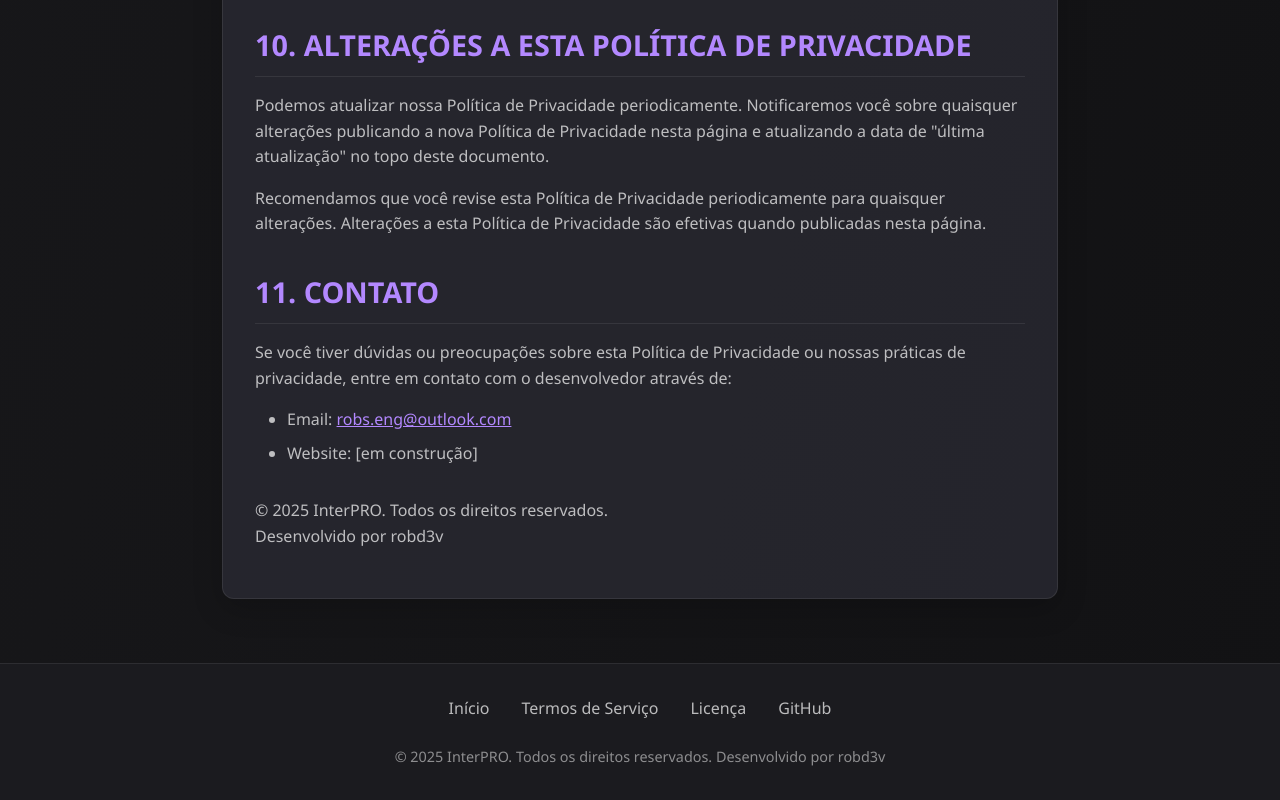
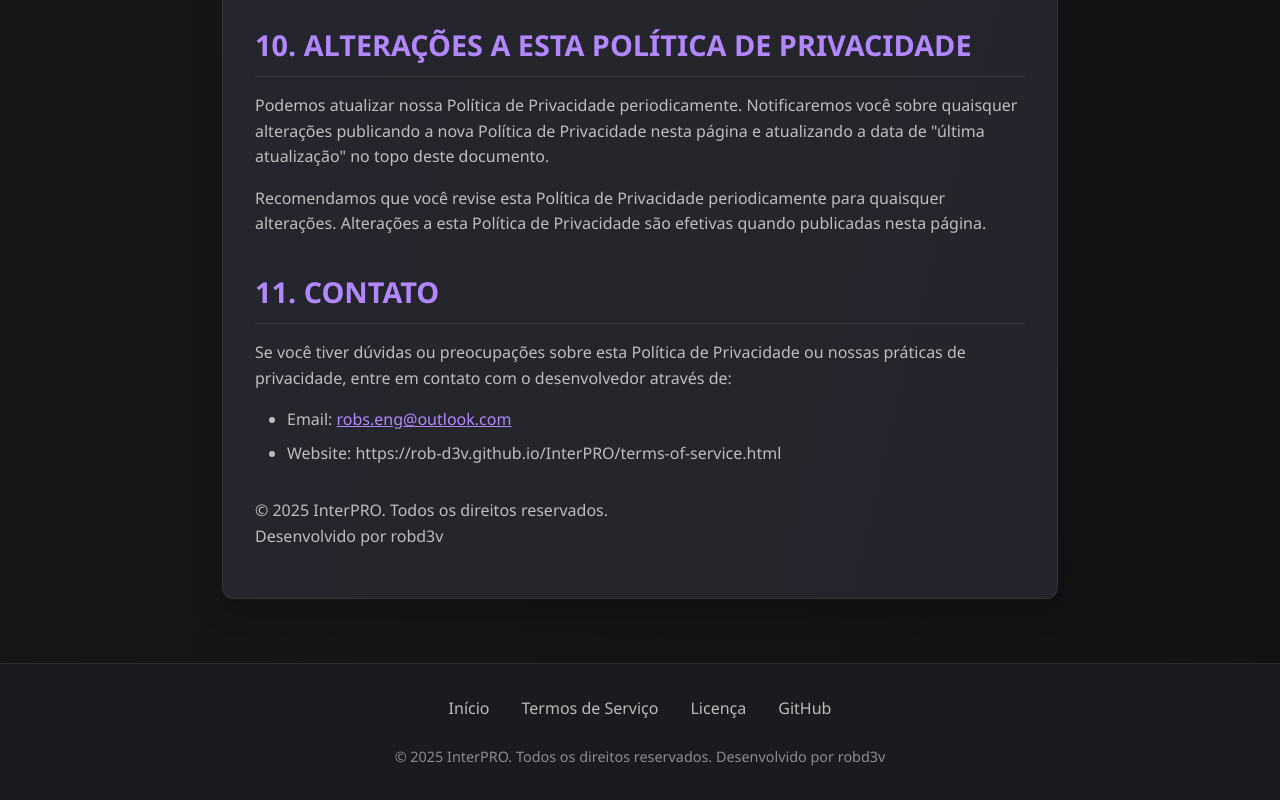
Before and after one commit to rob-d3v/InterPRO, a plain HTML site: page privacy-policy.html in a window 1280 px wide. Shown: the part 4351-5151 px from the top of the page. Drawn offline with Linux system fonts and the light colour scheme.

Commit message:
work to auth

```diff
--- a/privacy-policy.html
+++ b/privacy-policy.html
@@ -309,7 +309,7 @@
             <p>Se você tiver dúvidas ou preocupações sobre esta Política de Privacidade ou nossas práticas de privacidade, entre em contato com o desenvolvedor através de:</p>
             <ul>
                 <li>Email: <a href="mailto:robs.eng@outlook.com" style="color: #b388ff;">robs.eng@outlook.com</a></li>
-                <li>Website: [em construção]</li>
+                <li>Website: https://rob-d3v.github.io/InterPRO/terms-of-service.html</li>
             </ul>
 
             <p style="margin-top: 2rem;">© 2025 InterPRO. Todos os direitos reservados.<br>Desenvolvido por robd3v</p>
```
Also changed, not shown: terms-of-service.html (+1 -1 lines).
